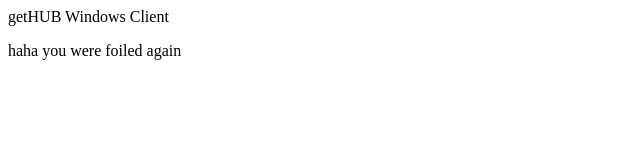
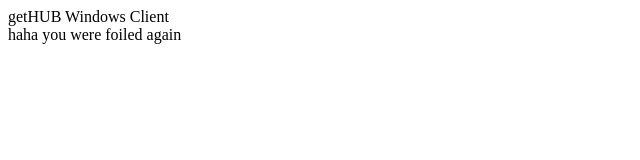
Before and after one commit to AM0263516/SecondTest, a plain HTML site: page public_html/index.html in a window 1280 px wide. Shown: the whole page, without its empty margins (0-640 px from the left). Drawn offline with Linux system fonts and the light colour scheme.

Commit message:
Correction
trying again

```diff
--- a/public_html/index.html
+++ b/public_html/index.html
@@ -13,6 +13,6 @@ and open the template in the editor.
     <body>
         <div>getHUB Windows Client</div>
 
-        <p> haha you were foiled again </p>
+        <div> haha you were foiled again </div>
     </body>
 </html>
```
